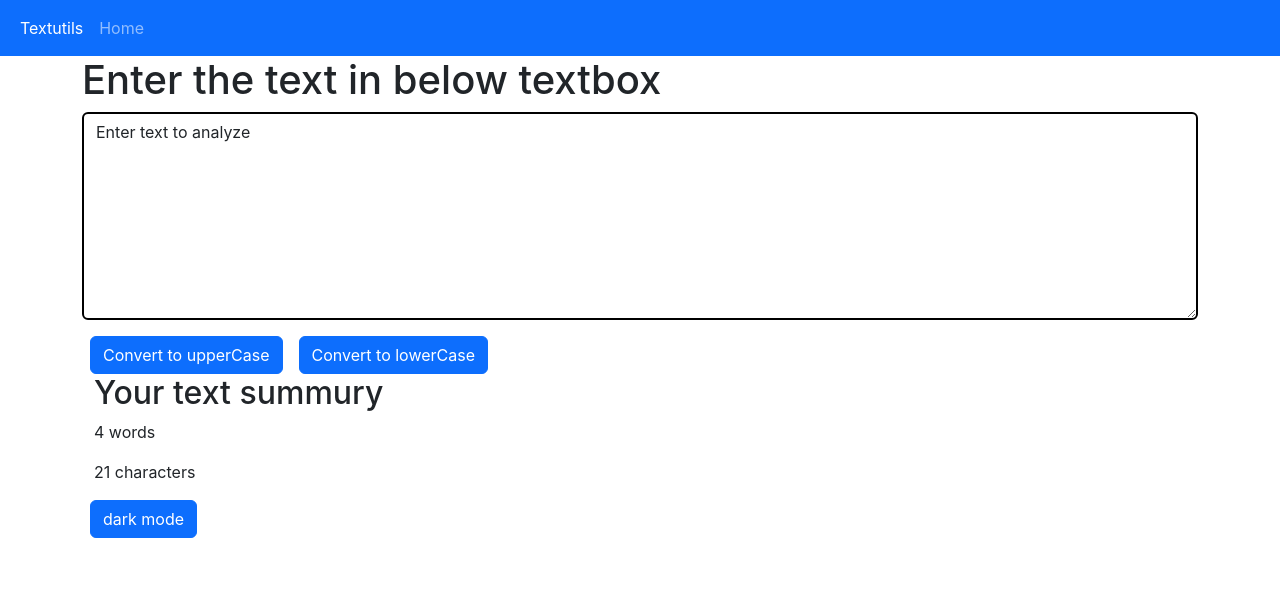
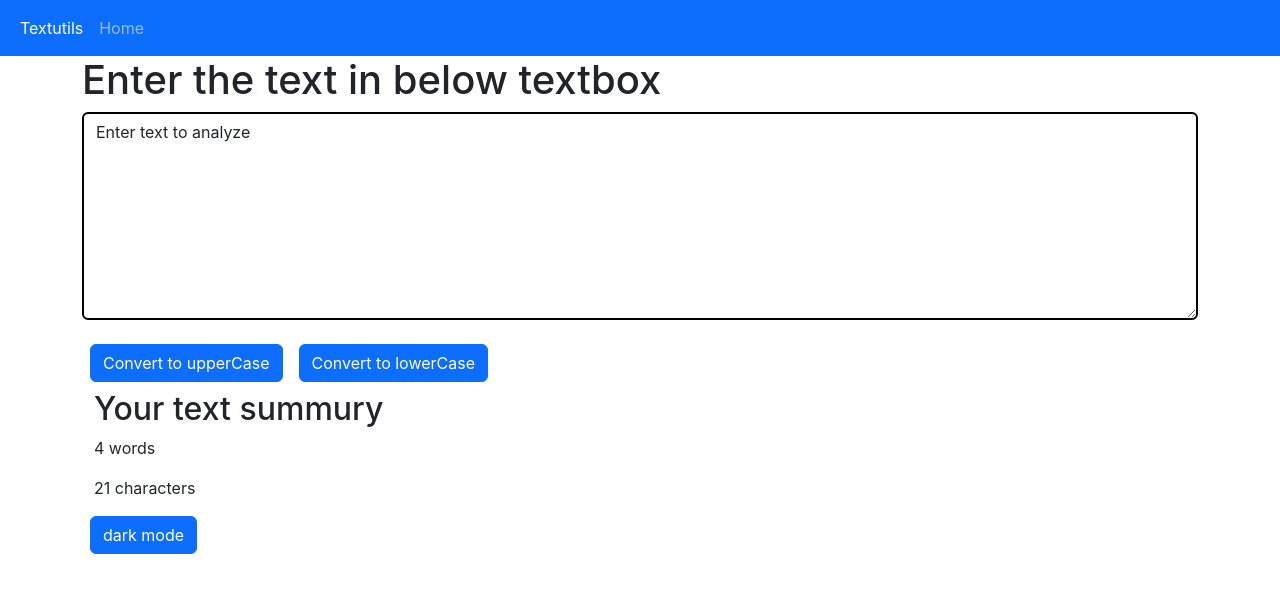
Before and after one commit to 03yatharth/Textutils, a React (Create React App) app: page / in a window 1280 px wide. Shown: the top 592 px of the page. Built offline with nearby package versions, Linux system fonts and the light colour scheme.

Commit message:
margin on button

```diff
--- a/src/components/Textarea.js
+++ b/src/components/Textarea.js
@@ -42,10 +42,10 @@ export default function Textarea(props) {
         ></textarea>
       </div>
 
-      <button className="btn btn-primary mx-2" disabled={text.length===0} onClick={handleUpClick}>
+      <button className="btn btn-primary mx-2 my-2" disabled={text.length===0} onClick={handleUpClick}>
         Convert to upperCase
       </button>
-      <button className="btn btn-primary mx-2" disabled={text.length===0} onClick={handleLoClick}>
+      <button className="btn btn-primary mx-2 my-2" disabled={text.length===0} onClick={handleLoClick}>
         Convert to lowerCase
       </button>
       <div className="container">
```
